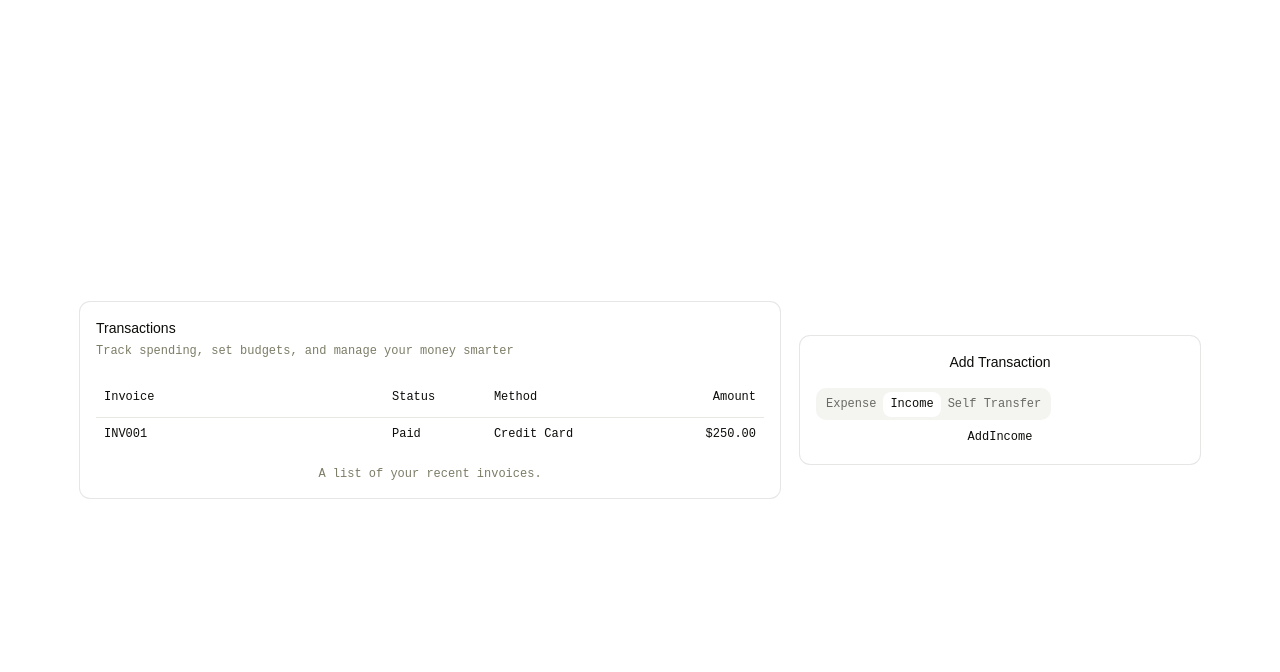
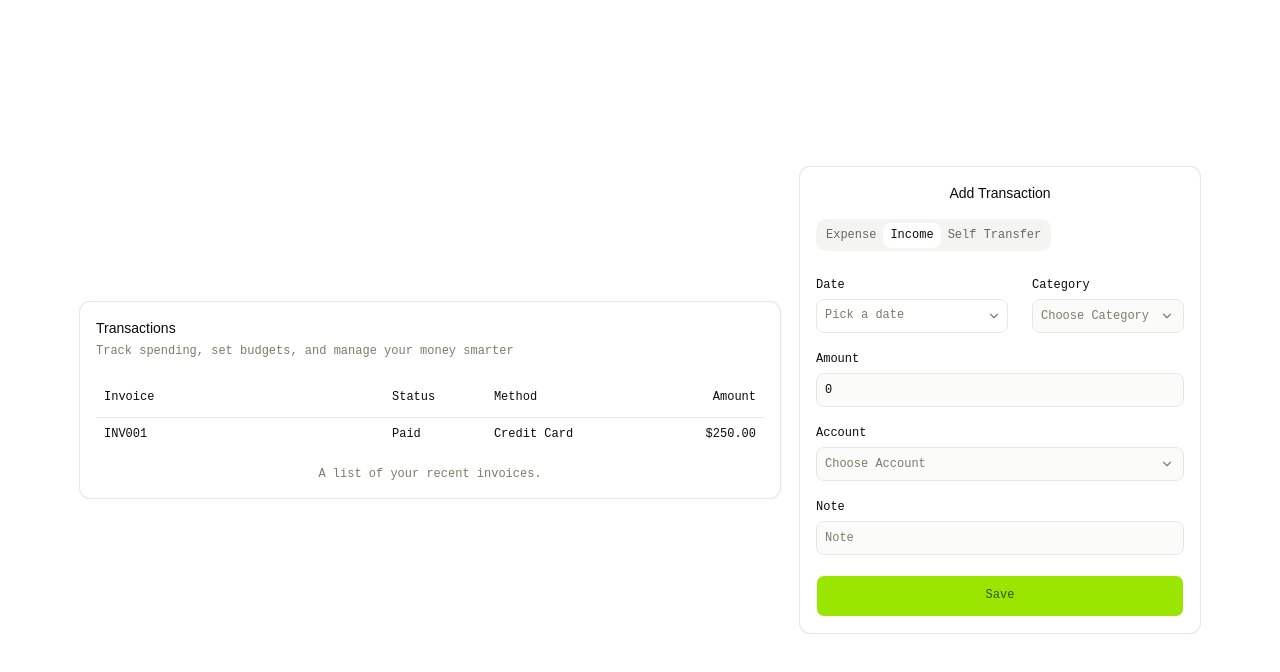
Before and after one commit to Allwyn46/money_manager, a React (Vite) app: page / in a window 1280 px wide. Both pictures are taken after a click on the tab "Income". Shown: the top 672 px of the page. Built offline with nearby package versions, Linux system fonts and the light colour scheme.

Commit message:
Completed AddIncome

```diff
--- a/src/components/AddExpense.tsx
+++ b/src/components/AddExpense.tsx
@@ -13,7 +13,6 @@ const AddExpense = () => {
   const [amount, setAmount] = useState(0)
   const [note, setNote] = useState("")
 
-
   return (
     <div className="mt-5">
       <form>
@@ -24,7 +23,7 @@ const AddExpense = () => {
           </div>
           <div className="grid gap-2">
             <Label htmlFor="email">Category</Label>
-            <ComboBoxx items={categories} />
+            <ComboBoxx items={categories} placholdertext="Choose Category" />
           </div>
         </div>
         <div className="mt-5 grid gap-2">
@@ -49,9 +48,9 @@ const AddExpense = () => {
 
         <div className="mt-5 grid gap-2">
           <div className="flex items-center">
-            <Label htmlFor="amount">Amount</Label>
+            <Label htmlFor="account">Account</Label>
           </div>
-          <ComboBoxx items={Accounts} />
+          <ComboBoxx items={Accounts} placholdertext="Choose Account" />
         </div>
 
         <div className="mt-5 grid gap-2">
--- a/src/components/AddIncome.tsx
+++ b/src/components/AddIncome.tsx
@@ -1,7 +1,81 @@
+import { Button } from "@/components/ui/button"
+import { Input } from "@/components/ui/input"
+import { Label } from "@/components/ui/label"
+import { DatePicker } from "./DatePicker"
+import { ComboBoxx } from "./ComboBoxx"
+import { useState } from "react"
+
+const categories = ["Allowance", "Salary", "Petty Cash", "Other"]
+
+const Accounts = ["Cash", "Card"]
+
 const AddIncome = () => {
+  const [amount, setAmount] = useState(0)
+  const [note, setNote] = useState("")
+
   return (
-    <div>
-      <h1>AddIncome</h1>
+    <div className="mt-5">
+      <form>
+        <div className="flex items-center justify-between gap-6">
+          <div className="grid gap-2">
+            <Label htmlFor="email">Date</Label>
+            <DatePicker />
+          </div>
+          <div className="grid gap-2">
+            <Label htmlFor="email">Category</Label>
+            <ComboBoxx items={categories} placholdertext="Choose Category" />
+          </div>
+        </div>
+        <div className="mt-5 grid gap-2">
+          <div className="flex items-center">
+            <Label htmlFor="amount">Amount</Label>
+          </div>
+          <Input
+            id="amount"
+            placeholder="Enter Amount"
+            type="text"
+            inputMode="numeric"
+            pattern="[0-9]*"
+            required
+            className="py-4"
+            value={amount}
+            onChange={(e) => {
+              const value = Number(e.target.value.replace(/[^0-9]/g, ""))
+              setAmount(value)
+            }}
+          />
+        </div>
+
+        <div className="mt-5 grid gap-2">
+          <div className="flex items-center">
+            <Label htmlFor="account">Account</Label>
+          </div>
+          <ComboBoxx items={Accounts} placholdertext="Choose Account" />
+        </div>
+
+        <div className="mt-5 grid gap-2">
+          <div className="flex items-center">
+            <Label htmlFor="note">Note</Label>
+          </div>
+          <Input
+            id="amount"
+            placeholder="Note"
+            type="text"
+            required
+            className="py-4"
+            value={note}
+            onChange={(e) => {
+              setNote(e.target.value)
+            }}
+          />
+        </div>
+
+        <div className="mt-5">
+          <Button type="submit" className="w-full p-5">
+            Save
+          </Button>
+        </div>
+      </form>
     </div>
   )
 }
--- a/src/components/ComboBoxx.tsx
+++ b/src/components/ComboBoxx.tsx
@@ -9,12 +9,13 @@ import {
 
 type ComboboxParams = {
   items: string[]
+  placholdertext: string
 }
 
-export function ComboBoxx({ items }: ComboboxParams) {
+export function ComboBoxx({ items, placholdertext }: ComboboxParams) {
   return (
     <Combobox items={items}>
-      <ComboboxInput placeholder="Select a category" className="py-4" />
+      <ComboboxInput placeholder={placholdertext} className="py-4" />
       <ComboboxContent>
         <ComboboxEmpty>No items found.</ComboboxEmpty>
         <ComboboxList>
```
